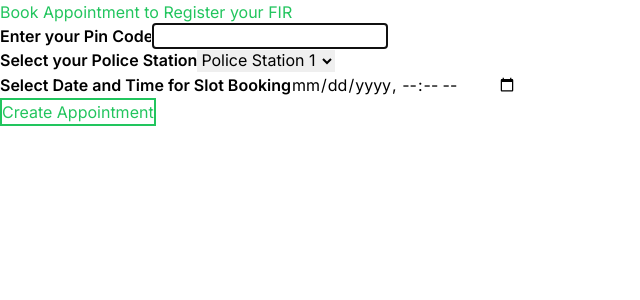
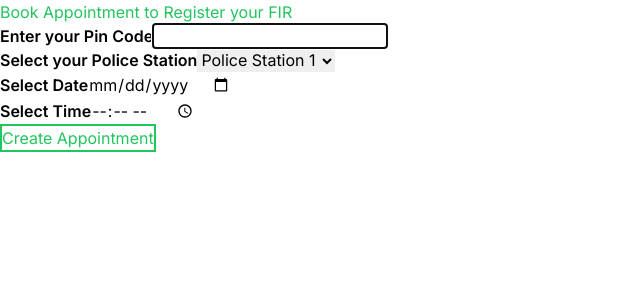
Before and after one commit to HarshBalwanix/police-feedback-system, a Next.js app: page /bookappointment in a window 1280 px wide. Shown: the top 300 px of the page, without its empty margins (0-640 px from the left). Built offline with nearby package versions, Linux system fonts and the light colour scheme.

Commit message:
modified book appointment page

```diff
--- a/src/Components/BookAppointment.jsx
+++ b/src/Components/BookAppointment.jsx
@@ -1,8 +1,26 @@
 "use client";
-import React from "react";
+import React, { useState } from "react";
 import StarRating from "./StarRating";
 
-function BookAppoimtment() {
+function BookAppointment() {
+  const [selectedDate, setSelectedDate] = useState("");
+  const [selectedTime, setSelectedTime] = useState("");
+
+  const handleDateChange = (event) => {
+    setSelectedDate(event.target.value);
+  };
+
+  const handleTimeChange = (event) => {
+    setSelectedTime(event.target.value);
+  };
+
+  const handleSubmit = (event) => {
+    event.preventDefault();
+
+    console.log("Date:", selectedDate);
+    console.log("Time:", selectedTime);
+  };
+
   return (
     <>
       <main className="container mx-auto p-4">
@@ -10,7 +28,7 @@ function BookAppoimtment() {
           <div className="text-3xl font-bold mb-4 text-green-500">
             Book Appointment to Register your FIR
           </div>
-          <form className="max-w-full">
+          <form className="max-w-full" onSubmit={handleSubmit}>
             <div className="mb-4">
               <label
                 htmlFor="pinCode"
@@ -35,7 +53,6 @@ function BookAppoimtment() {
               >
                 Select your Police Station
               </label>
-              {/* Replace the input type with a dropdown for selecting the police station */}
               <select
                 className="form-select w-full bg-gray-100 p-1"
                 id="policeStation"
@@ -43,25 +60,43 @@ function BookAppoimtment() {
                 required
                 aria-required="true"
               >
-                {/* Add options for different police stations */}
                 <option value="policeStation1">Police Station 1</option>
                 <option value="policeStation2">Police Station 2</option>
-                {/* Add more options as needed */}
               </select>
             </div>
 
             <div className="mb-4">
               <label
-                htmlFor="dateTime"
+                htmlFor="date"
                 className="block text-sm font-semibold mb-2"
               >
-                Select Date and Time for Slot Booking
+                Select Date
               </label>
               <input
-                type="datetime-local" // Use datetime-local input type for selecting date and time
+                type="date"
                 className="form-input w-full under-label bg-gray-100 p-1"
-                id="dateTime"
-                name="dateTime"
+                id="date"
+                name="date"
+                value={selectedDate}
+                onChange={handleDateChange}
+                required
+              />
+            </div>
+
+            <div className="mb-4">
+              <label
+                htmlFor="time"
+                className="block text-sm font-semibold mb-2"
+              >
+                Select Time
+              </label>
+              <input
+                type="time"
+                className="form-input w-full under-label bg-gray-100 p-1"
+                id="time"
+                name="time"
+                value={selectedTime}
+                onChange={handleTimeChange}
                 required
               />
             </div>
@@ -81,4 +116,4 @@ function BookAppoimtment() {
   );
 }
 
-export default BookAppoimtment;
+export default BookAppointment;
```
